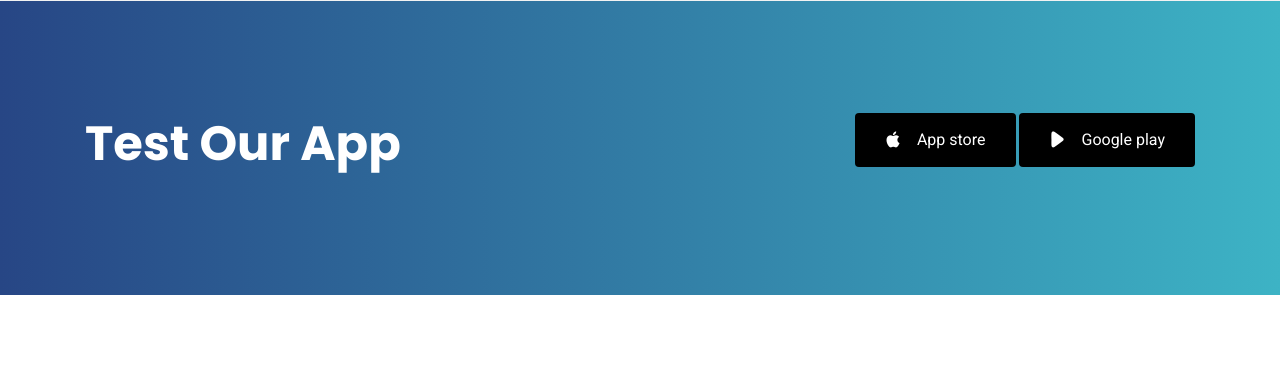
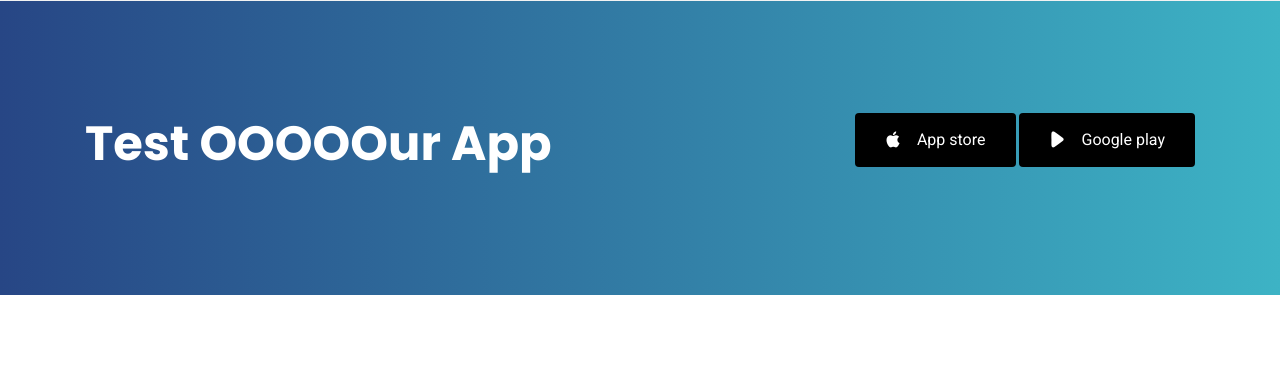
Before and after one commit to Family2Family/website, a Flask app: page / in a window 1280 px wide. Shown: the part 4341-4713 px from the top of the page. Run offline with Flask 2, Linux system fonts and the light colour scheme; some libraries are stand-ins or nearby versions.

Commit message:
added more O's to "Our"
added more O's to "Our"

```diff
--- a/templates/base.html
+++ b/templates/base.html
@@ -178,7 +178,7 @@
         <div class="container">
           <div class="row align-items-center">
             <div class="col-md-6 mr-auto text-center text-md-left mb-5 mb-md-0">
-              <h2>Test Our App</h2>
+              <h2>Test OOOOOur App</h2>
             </div>
             <div class="col-md-5 text-center text-md-right">
               <p>
```
